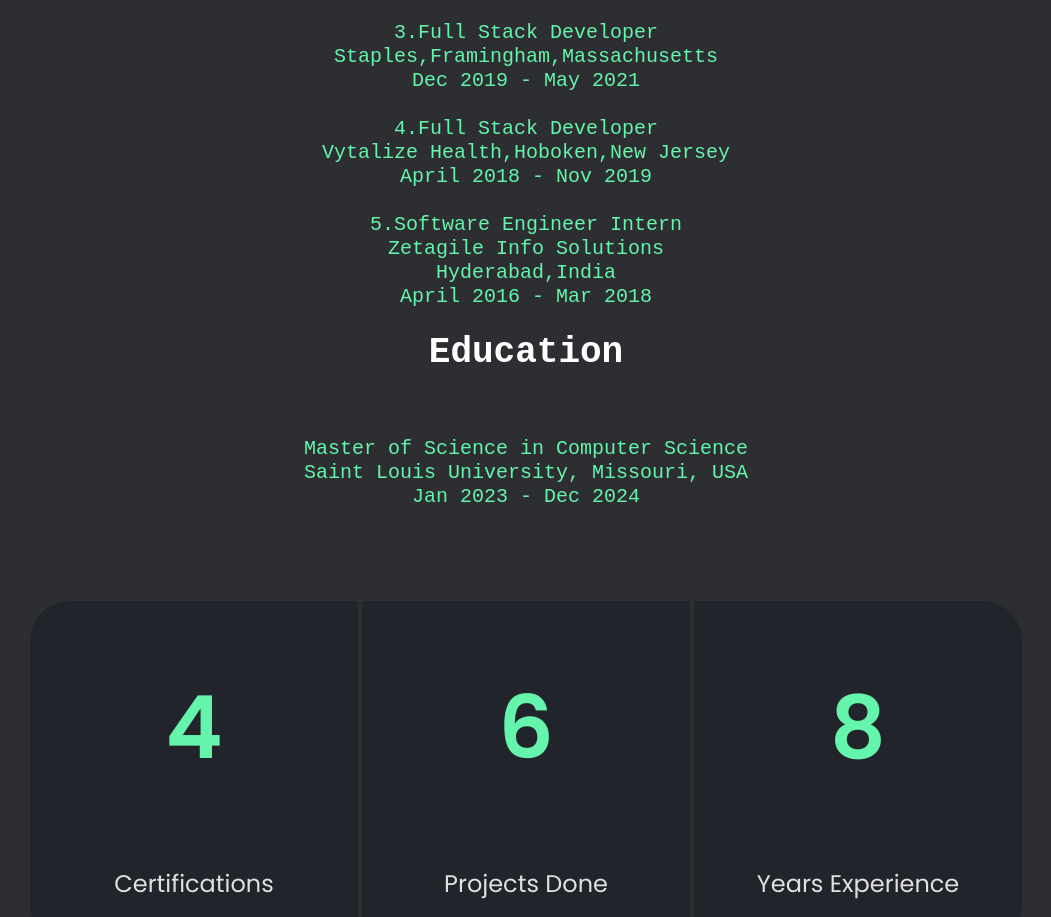
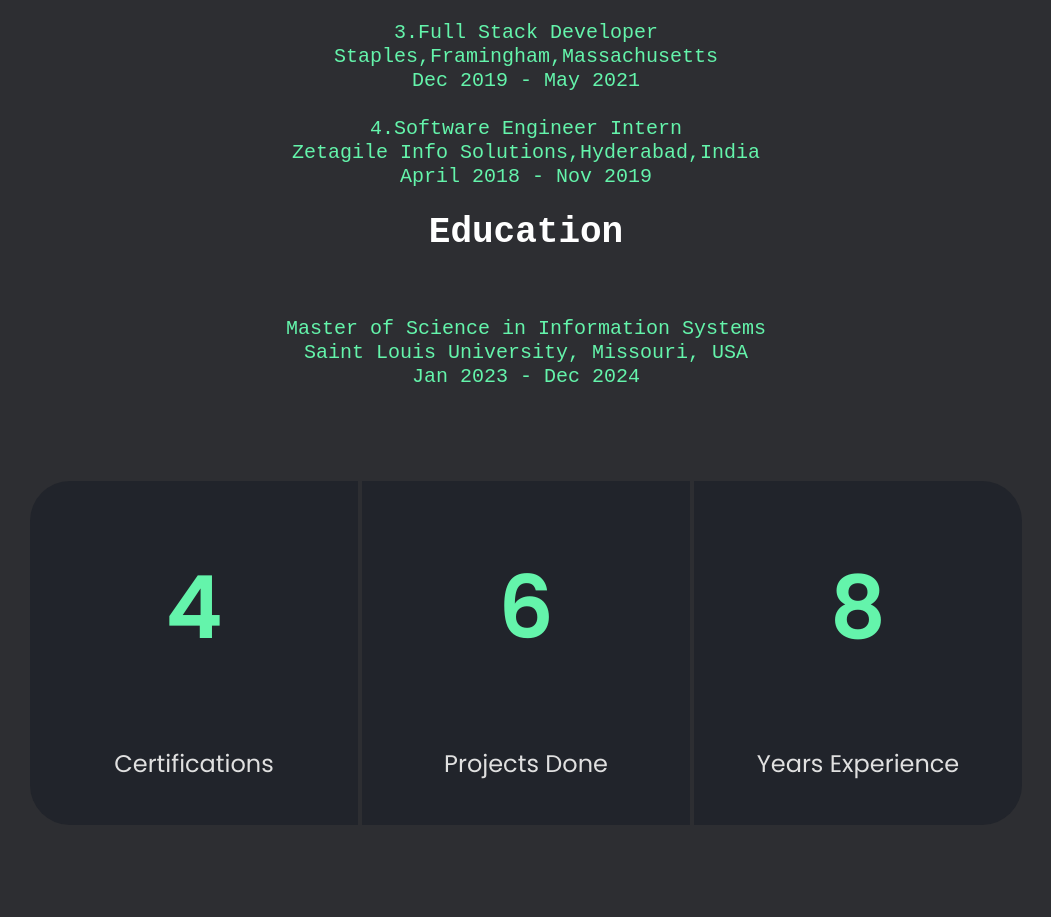
Before and after one commit to Naveensiddhi/PortfolioResume, a plain HTML site: page index.html in a window 1280 px wide. Shown: the part 1973-2890 px from the top of the page, without its empty margins (114-1165 px from the left). Drawn offline with nearby package versions, Linux system fonts and the light colour scheme.

Commit message:
Initial commit

```diff
--- a/index.html
+++ b/index.html
@@ -473,17 +473,9 @@
         </div>
         <div class="mb-4 mt-4">
             <h4 style="color:#64f4ab; font-family:monospace; font-size: 20px; white-space: nowrap; text-align: center;">
-                4.Full Stack Developer<br>
-                Vytalize Health,Hoboken,New Jersey<br>
+                4.Software Engineer Intern<br>
+                Zetagile Info Solutions,Hyderabad,India<br>
                 April 2018 - Nov 2019
-            </h4>
-        </div>
-        <div class="mb-4 mt-4">
-            <h4 style="color:#64f4ab; font-family:monospace; font-size: 20px; white-space: nowrap; text-align: center;">
-                5.Software Engineer Intern<br>
-                Zetagile Info Solutions<br>
-                Hyderabad,India<br>
-                April 2016 - Mar 2018
             </h4>
         </div>
 
@@ -499,7 +491,7 @@
             <div class="flex flex-col h-full p-10 left_sec">
                 <div class="mb-4 mt-4">
                     <h4 style="color:#64f4ab; font-family:monospace; font-size: 20px; white-space: nowrap; text-align: center;">
-                        Master of Science in Computer Science<br>
+                        Master of Science in Information Systems<br>
                         Saint Louis University, Missouri, USA<br>
                         Jan 2023 - Dec 2024
                     </h4>
```
